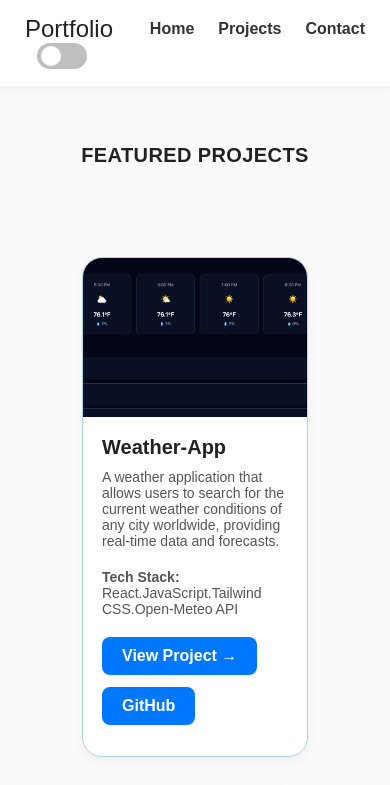
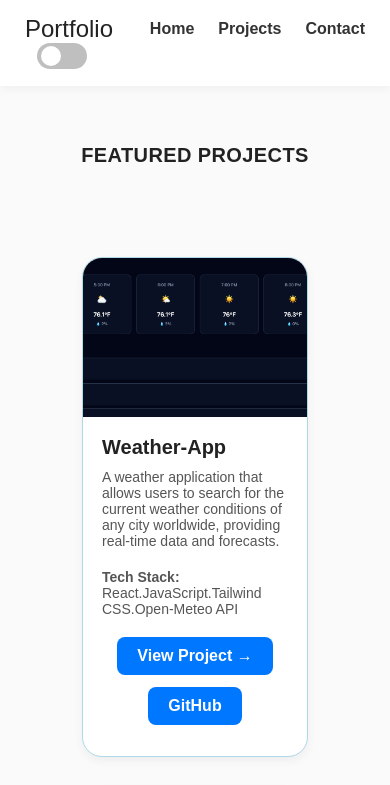
Before and after one commit to karoline-sol/Software-Engineering-portfolio, a React (Vite) app: page /Software-Engineering-portfolio/portfolio in a window 390 px wide. Shown: the top 785 px of the page. Built offline with nearby package versions, Linux system fonts and the light colour scheme.

Commit message:
project card layout edit

```diff
--- a/my-portfolio/src/Styles/portfolio.css
+++ b/my-portfolio/src/Styles/portfolio.css
@@ -123,7 +123,8 @@
 
 @media (max-width: 768px) {
   .project-content a {
-    margin-right: 0;
-    margin-bottom: 12px;
+   display: block;
+   width: fit-content;
+   margin: 0 auto 12px;
   }
 }
```
